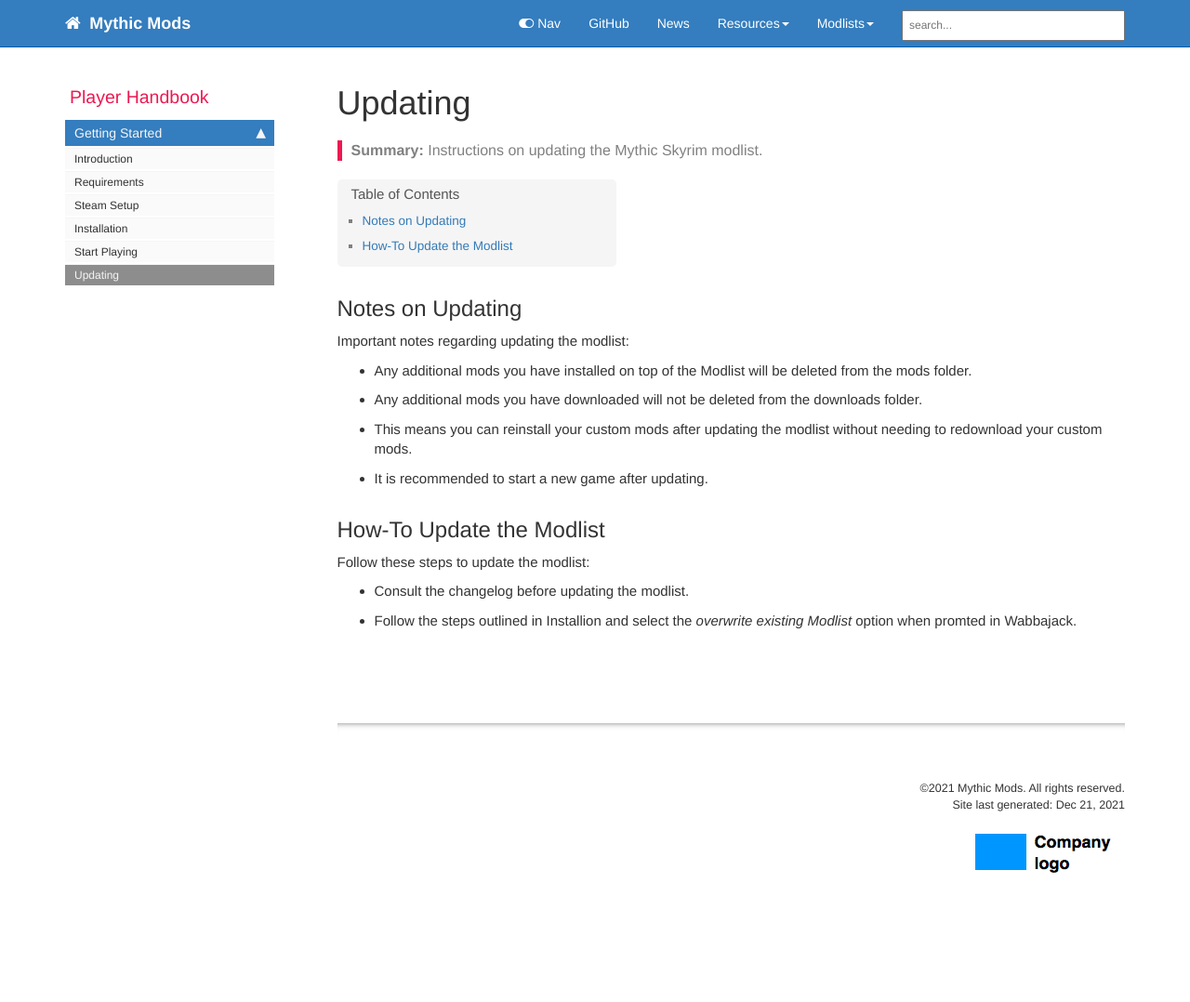
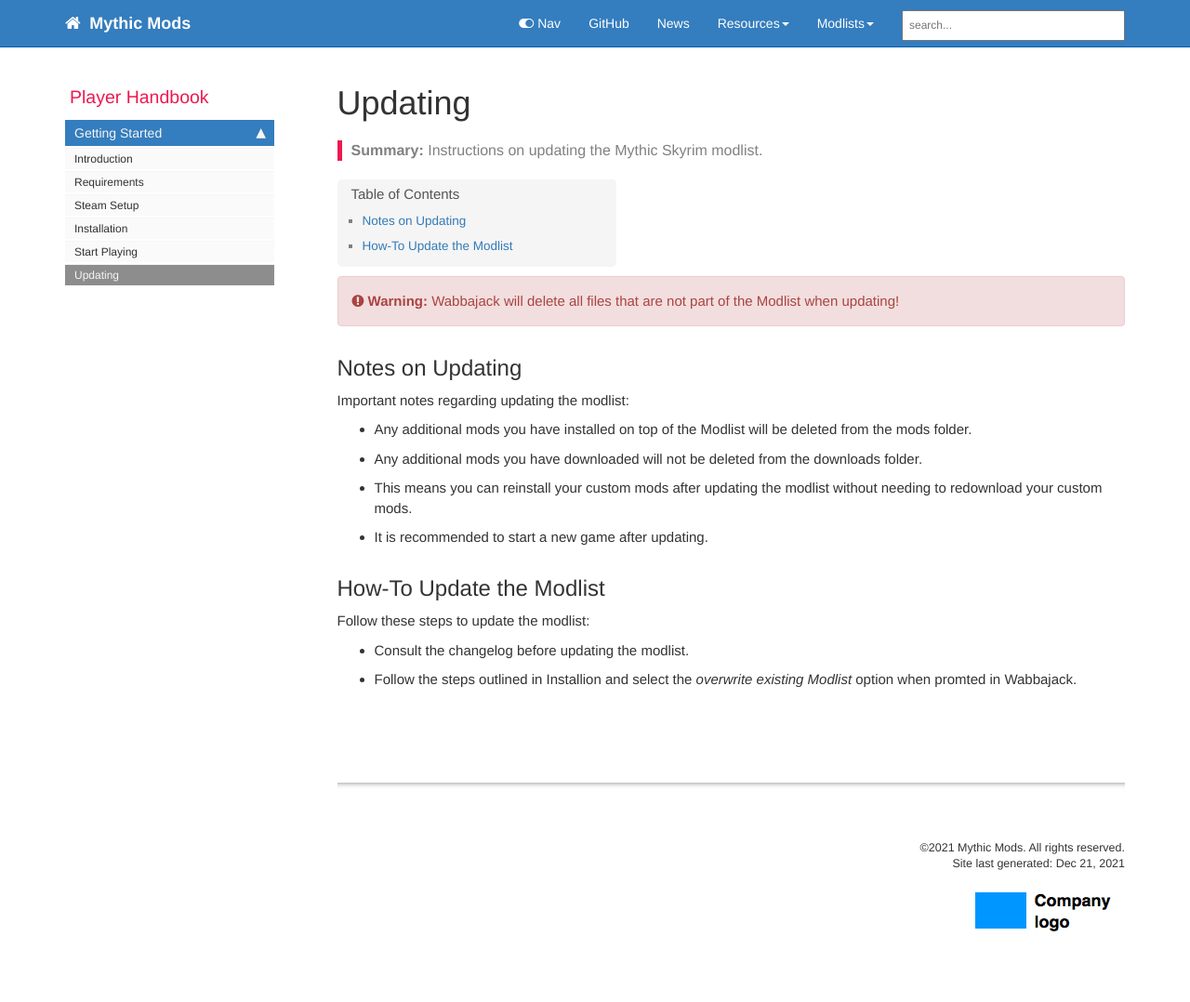
Before and after one commit to mythic-mods/mythic-mods.github.io, a Jekyll site: the page built from pages/mythic-skyrim/mythic-skyrim-updating.md, in a window 1280 px wide. Shown: the whole page at 93% size. Built offline with Jekyll 4.4.1, drawn with Linux system fonts in a browser that asks for light colours; comment, search, counter and statistics services are not loaded; before the commit the page ends 1015 px from its top, so only the background shows below that.

Commit message:
Update mythic-skyrim-updating.md

```diff
--- a/pages/mythic-skyrim/mythic-skyrim-updating.md
+++ b/pages/mythic-skyrim/mythic-skyrim-updating.md
@@ -6,6 +6,8 @@ permalink: mythic-skyrim-updating.html
 folder: mythic-skyrim
 summary: Instructions on updating the Mythic Skyrim modlist.
 ---
+
+{% include warning.html content="Wabbajack will delete all files that are not part of the Modlist when updating!" %}
 
 ## Notes on Updating
 
```
